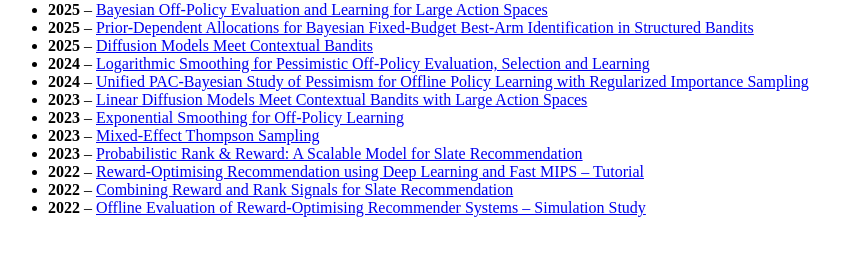
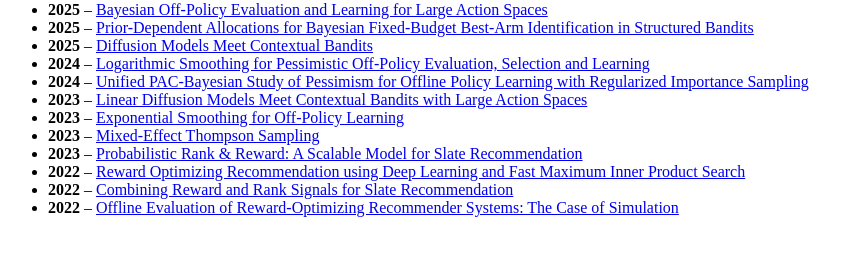
Before and after one commit to imadaouali/imadaouali.github.io, a plain HTML site: page index.html in a window 1280 px wide. Shown: the part 79-334 px from the top of the page, without its empty margins (0-864 px from the left). Drawn offline with Linux system fonts and the light colour scheme.

Commit message:
Update index.html

```diff
--- a/index.html
+++ b/index.html
@@ -38,13 +38,13 @@
       Probabilistic Rank & Reward: A Scalable Model for Slate Recommendation</a></li>
 
   <li><strong>2022</strong> – <a href="papers/2022_reco_tutorial.pdf">
-      Reward-Optimising Recommendation using Deep Learning and Fast MIPS – Tutorial</a></li>
+      Reward Optimizing Recommendation using Deep Learning and Fast Maximum Inner Product Search</a></li>
 
   <li><strong>2022</strong> – <a href="papers/2022_prr.pdf">
       Combining Reward and Rank Signals for Slate Recommendation</a></li>
 
   <li><strong>2022</strong> – <a href="papers/2022_offline_reco_eval.pdf">
-      Offline Evaluation of Reward-Optimising Recommender Systems – Simulation Study</a></li>
+      Offline Evaluation of Reward-Optimizing Recommender Systems: The Case of Simulation</a></li>
 </ul>
 
 </body>
```
